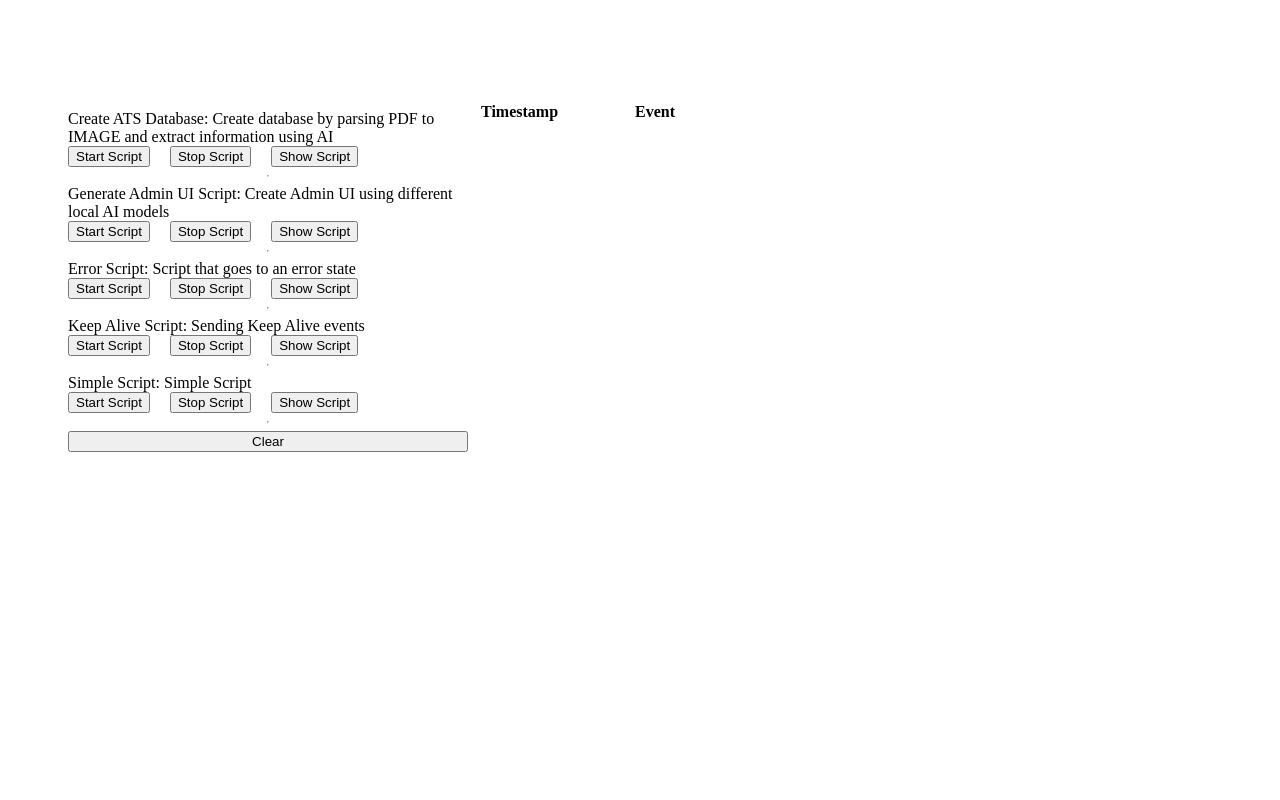
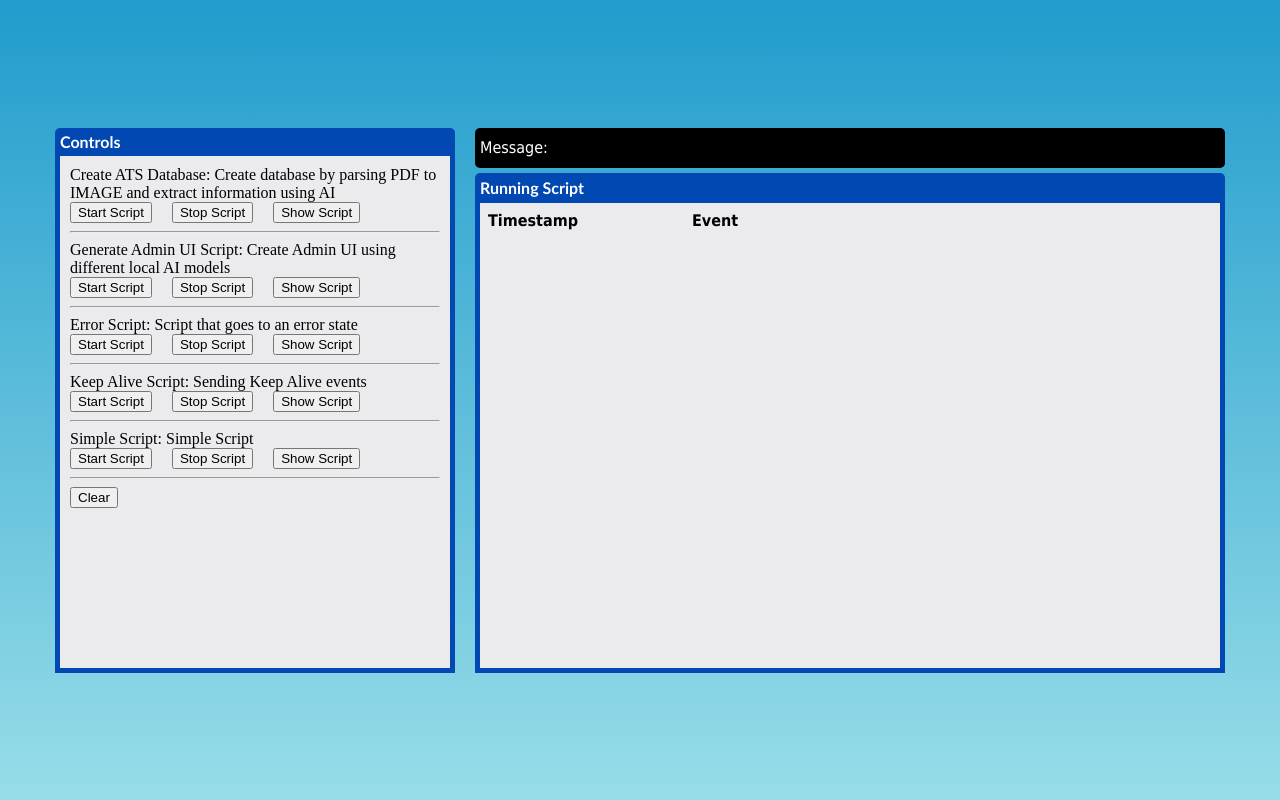
Before and after one commit to reynardo-tjhin/localllm-commands, a Flask app: page / in a window 1280 px wide. Run offline with Flask 3, Linux system fonts and the light colour scheme; lists and menus that the app fills with data are empty.

Commit message:
improve the UI and added a new exception

```diff
--- a/src/__init__.py
+++ b/src/__init__.py
@@ -70,6 +70,12 @@ def create_app() -> Flask:
                     "message": str(e),
                 }), 404 # script not found
 
+            except custom_exceptions.ScriptAlreadyRan as e:
+                return jsonify({
+                    "status": "error",
+                    "message": str(e),
+                }), 409 # conflict with its current data, version or constraints
+
             except custom_exceptions.ScriptManagerLimitExceededError as e:
                 return jsonify({
                     "status": "error",
@@ -78,7 +84,7 @@ def create_app() -> Flask:
 
             return jsonify({
                 "status": "ok",
-                "message": "script started",
+                "message": f"Script '{script_id}' started",
             }), 200
 
 
--- a/src/classes.py
+++ b/src/classes.py
@@ -131,6 +131,9 @@ class ScriptManager:
 
         if (self.scripts.get(script_id) is None):
             raise ScriptNotFoundError(script_id)
+
+        if (self.running_processes.get(script_id) is not None):
+            raise ScriptAlreadyRan(script_id)
 
         if (len(self.running_processes) >= self.max_simul_runs):
             raise ScriptManagerLimitExceededError(self.max_simul_runs)
--- a/src/custom_exceptions.py
+++ b/src/custom_exceptions.py
@@ -23,6 +23,12 @@ class ScriptNotFoundError(Exception):
 class DuplicateScriptError(Exception):
     def __init__(self):
         super().__init__("Cannot have duplicate scripts")
+
+
+class ScriptAlreadyRan(Exception):
+    def __init__(self, script_id: str):
+        self.script_id = script_id
+        super().__init__(f"Script '{script_id}' is currently running. Refresh the events if you are confident it has finished running.")
 
 
 class ScriptManagerLimitExceededError(Exception):
--- a/src/templates/home.html
+++ b/src/templates/home.html
@@ -5,27 +5,153 @@
     <meta charset="UTF-8">
     <meta name="viewport" content="width=device-width, initial-scale=1.0">
     <title>Scripts Progress</title>
+
+    <style>
+        body {
+            background: linear-gradient(to bottom, #219ccd, #97dde8);
+            margin: 0px;
+            height: 100%;
+        }
+
+        .content {
+            display: flex;
+            align-items: center;
+            justify-content: center;
+            height: 100vh;
+            gap: 20px;
+        }
+
+        .controls {
+            display: flex;
+            flex-direction: column;
+            width: 400px;
+            height: 545px;
+            background-color: #0148B2;
+            border-top-left-radius: 5px;
+            border-top-right-radius: 5px;
+        }
+
+        .controls-topbar {
+            width: 380px;
+            height: 30px;
+            display: flex;
+            align-items: center;
+        }
+
+        .controls-topbar span {
+            font-family: 'Trebuchet MS';
+            color: white;
+            font-weight: bold;
+            margin-left: 5px;
+        }
+
+        .controls-content {
+            background-color: #EBEBEE;
+            width: 370px;
+            height: 520px;
+            margin: 0px 5px 5px 5px;
+            overflow-y: scroll;
+            padding: 10px;
+        }
+
+        .buttons {
+            display: flex;
+            gap: 20px;
+        }
+
+        .message {
+            display: flex;
+            width: 750px;
+            height: 40px;
+            align-items: center;
+            color: white;
+            background-color: black;
+            margin-bottom: 5px;
+            border-radius: 5px;
+            font-family: Tahoma;
+        }
+
+        .message span {
+            padding: 0px 5px 0px 5px;
+        }
+
+        .window {
+            display: block;
+            width: 750px;
+            height: 500px;
+            background-color: #0148B2;
+            border-top-left-radius: 5px;
+            border-top-right-radius: 5px;
+        }
+
+        .window-topbar {
+            width: 750px;
+            height: 30px;
+            display: flex;
+            align-items: center;
+            justify-content: space-between;
+        }
+
+        .window-topbar span {
+            font-family: 'Trebuchet MS';
+            color: white;
+            font-weight: bold;
+            margin-left: 5px;
+        }
+
+        .window-content {
+            background-color: #EBEBEE;
+            width: 740px;
+            margin: 0px 5px 0px 5px;
+            font-family: Tahoma;
+            font-weight: normal;
+        }
+
+        .window .table-head {
+            display: block;
+            width: 740px;
+            height: 30px;
+            padding: 5px 5px 0px 5px;
+        }
+
+        .window .table-body {
+            display: block;
+            width: 740px;
+            height: 435px;
+            overflow-y: scroll;
+            padding: 0px 5px 5px 5px;
+        }
+    </style>
 </head>
 
 <body>
-    <div class="content" style="display: flex; margin: 50px; margin-top: 100px;">
-        <div class="buttons" style="display: flex; flex-direction: column; padding: 10px; width: 400px;">
+    <div class="content">
+        <div class="controls">
+            <div class="controls-topbar">
+                <span>Controls</span>
+            </div>
 
+            <div class="controls-content">
                 {% for script in scripts %}
+                <div class="control">
                     <span>{{ script.name }}: {{ script.description }}</span>
-            <div class="buttons" style="display: flex; gap: 20px;">
+                    <div class="buttons">
 
-                <button type="button" class="startButton" data-script-id="{{ script.id }}">
+                        <button type="button" class="startButton" data-script-id="{{ script.id }}"
+                            data-script-name="{{ script.name }}">
                             Start Script
                         </button>
 
-                <button type="button" class="stopButton" data-script-id="{{ script.id }}">
+                        <button type="button" class="stopButton" data-script-id="{{ script.id }}"
+                            data-script-name="{{ script.name }}">
                             Stop Script
                         </button>
 
-                <button type="button" class="showButton" data-script-id="{{ script.id }}">
+                        <button type="button" class="showButton" data-script-id="{{ script.id }}"
+                            data-script-name="{{ script.name }}">
                             Show Script
                         </button>
+                    </div>
                 </div>
                 <hr>
                 {% endfor %}
@@ -33,17 +159,33 @@
                 <button type="button" id="clearButton">Clear</button>
             </div>
 
-        <div id="table" class="table" style="text-align: left;">
-            <div class="scrollable">
-                <table style="display: block; height: 500px; overflow-y: scroll;">
+        </div>
+
+        <div class="logs" style="text-align: left;">
+            <div class="message">
+                <span id="message">Message: </span>
+            </div>
+
+            <!-- window that contains the table -->
+            <div class="window">
+                <div class="window-topbar">
+                    <span id="windowTitle">Running Script</span>
+                </div>
+
+                <div class="window-content">
+                    <table class="table-head">
                         <thead>
                             <tr>
-                            <th style="width: 150px;">Timestamp</th>
-                            <th style="width: 350px;">Event</th>
+                                <th style="width: 200px;">Timestamp</th>
+                                <th style="width: 510px;">Event</th>
                             </tr>
                         </thead>
-                    <tbody id="tableBody"></tbody>
                     </table>
+
+                    <table class="table-body">
+                        <tbody id="table-content"></tbody>
+                    </table>
+                </div>
             </div>
         </div>
     </div>
@@ -59,6 +201,7 @@
 
                 const td1 = document.createElement("td");
                 td1.textContent = timestamp;
+                td1.style = "width: 200px;"
 
                 const td2 = document.createElement("td");
                 td2.textContent = log;
@@ -67,7 +210,7 @@
                 tr.appendChild(td2);
                 fragment.prepend(tr);
             });
-            document.getElementById("tableBody").prepend(fragment);
+            document.getElementById("table-content").prepend(fragment);
         }
 
 
@@ -131,9 +274,10 @@
                 if (state !== btn.dataset.scriptId) {
 
                     // clear whatever is existing on the UI
-                    document.getElementById("tableBody").textContent = "";
+                    document.getElementById("table-content").textContent = "";
 
                     // UI state is now based on the script id
+                    document.getElementById("windowTitle").textContent = btn.dataset.scriptName;
                     state = btn.dataset.scriptId;
                     start = 0;
 
@@ -151,14 +295,15 @@
 
                 event.preventDefault();
 
-                // scenario 1: script has never been started
-                // scenario 2: script was started and has finished
-                // scenario 3: script is ongoing
-                state = btn.dataset.scriptId;
-
                 // start the worker
-                const response = await fetch("/start-worker/" + state, { method: "POST", });
+                const response = await fetch("/start-worker/" + btn.dataset.scriptId, { method: "POST", });
                 const result = await response.json();
+                if (!response.ok) {
+                    // show message
+                    // do nothing
+                    // UI remains unchanged
+                    document.getElementById("message").textContent = "Message: Error: " + result.message;
+                }
 
                 // to prevent showing the same events twice
                 // preventing duplicate showing
@@ -168,9 +313,13 @@
                     if (result.status === 'ok') {
 
                         // clear whatever is existing on the UI
-                        document.getElementById("tableBody").textContent = "";
+                        document.getElementById("table-content").textContent = "";
+
+                        // update message
+                        document.getElementById("message").textContent = "Message: " + result.message;
 
                         // UI state is now based on the script id
+                        document.getElementById("windowTitle").textContent = btn.dataset.scriptName;
                         state = btn.dataset.scriptId;
                         start = 0;
                     }
@@ -188,11 +337,35 @@
 
                 event.preventDefault();
 
+                // stop the worker
+                const response = await fetch("/stop-worker/" + btn.dataset.scriptId, { method: "POST", });
+                const result = await response.json();
+                if (!response.ok) {
+                    // show message
+                    // do nothing
+                    // UI remains unchanged
+                    document.getElementById("message").textContent = "Message: Error: " + result.message;
+                }
+
+                // if stop button was clicked but the UI is showing something else
+                // we will still need to update the UI
+                if (state !== btn.dataset.scriptId) {
+
+                    // wait until script has fully started
+                    if (result.status === 'ok') {
+
+                        // clear whatever is existing on the UI
+                        document.getElementById("table-content").textContent = "";
+
+                        // update message
+                        document.getElementById("message").textContent = "Message: " + result.message;
+
+                        // UI state is now based on the script id
+                        document.getElementById("windowTitle").textContent = btn.dataset.scriptName;
                         state = btn.dataset.scriptId;
-
-                // stop the worker
-                fetch("/stop-worker/" + state, { method: "POST", });
-                // const result = await response.json();
+                        start = 0;
+                    }
+                }
             });
         });
 
@@ -203,7 +376,9 @@
 
             event.preventDefault();
             if (state !== "-1") {
-                document.getElementById("tableBody").textContent = "";
+                document.getElementById("table-content").textContent = "";
+                document.getElementById("windowTitle").textContent = "Running Script";
+                document.getElementById("message").textContent = "Message: ";
                 state = "-1";
                 start = 0;
 
```
Also changed, not shown: scripts/simple_script.py (+5 -13 lines). Lines whose indentation alone changed are shown as unchanged.
